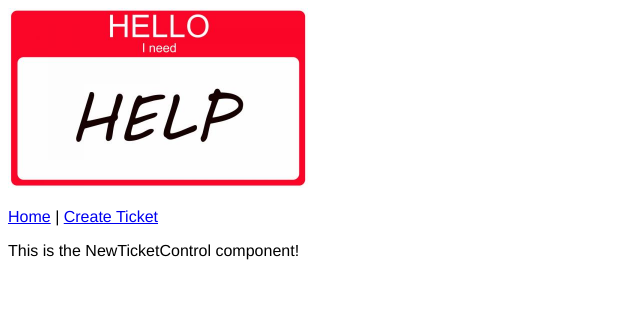
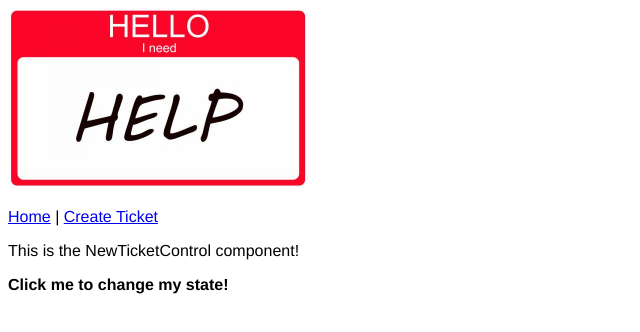
Before and after one commit to vdempsey/React-Help-Q, a React app: page /#/newticket in a window 1280 px wide. Shown: the top 332 px of the page, without its empty margins (0-640 px from the left). Built offline with nearby package versions, Linux system fonts and the light colour scheme.

Commit message:
Add onClick event in NewTicketControl, add handleClick event handler

```diff
--- a/src/components/NewTicketControl.jsx
+++ b/src/components/NewTicketControl.jsx
@@ -7,12 +7,19 @@ class NewTicketControl extends React.Component {
     this.state = {
       formVisibleOnPage: false
     };
+    this.handleClick = this.handleClick.bind(this);
   }
 
-  render() {
+  handleClick(){
+    this.setState({formVisibleOnPage: true});
+    console.log('formVisibleOnPage is currently set to:' + this.state.formVisibleOnPage);
+  }
+
+  render(){
     return (
       <div>
         <p>This is the NewTicketControl component!</p>
+        <strong onClick={this.handleClick}>Click me to change my state!</strong>
       </div>
     );
   }
```
